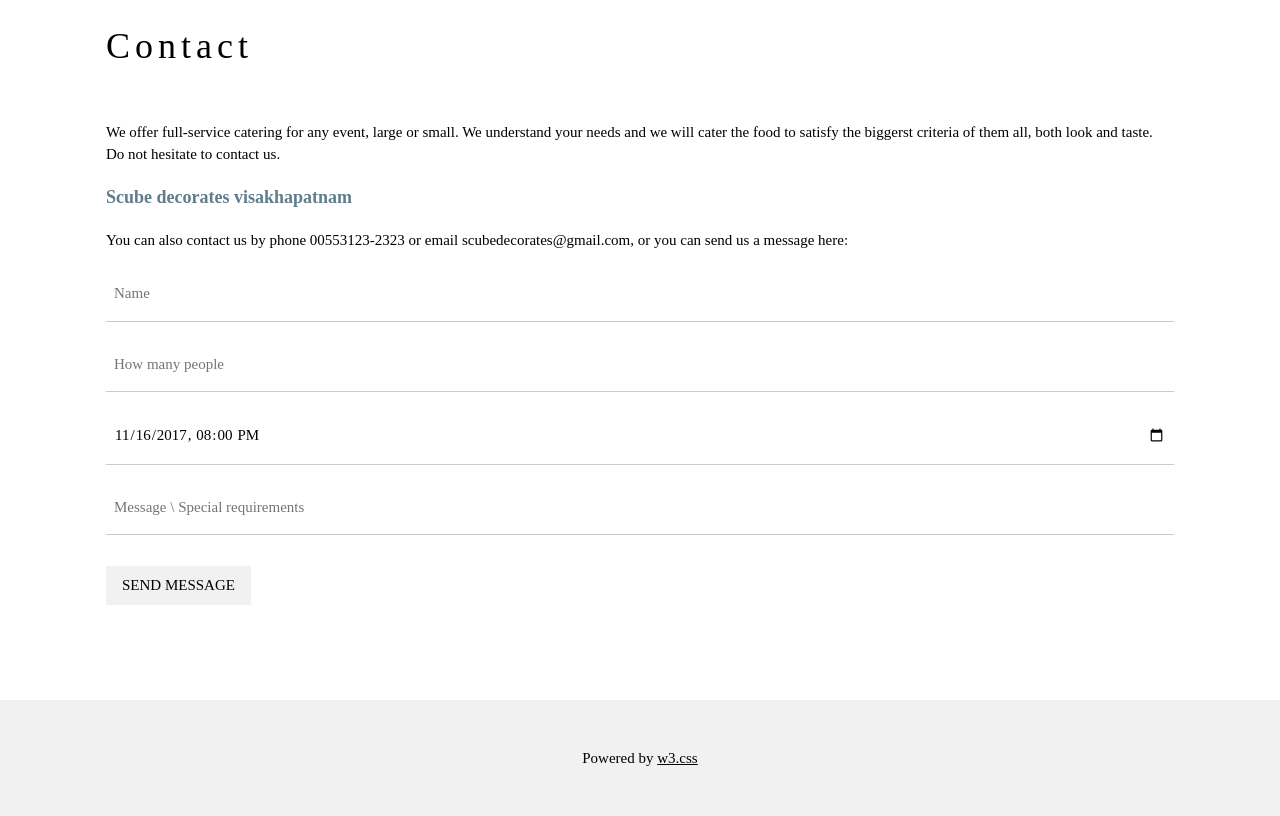
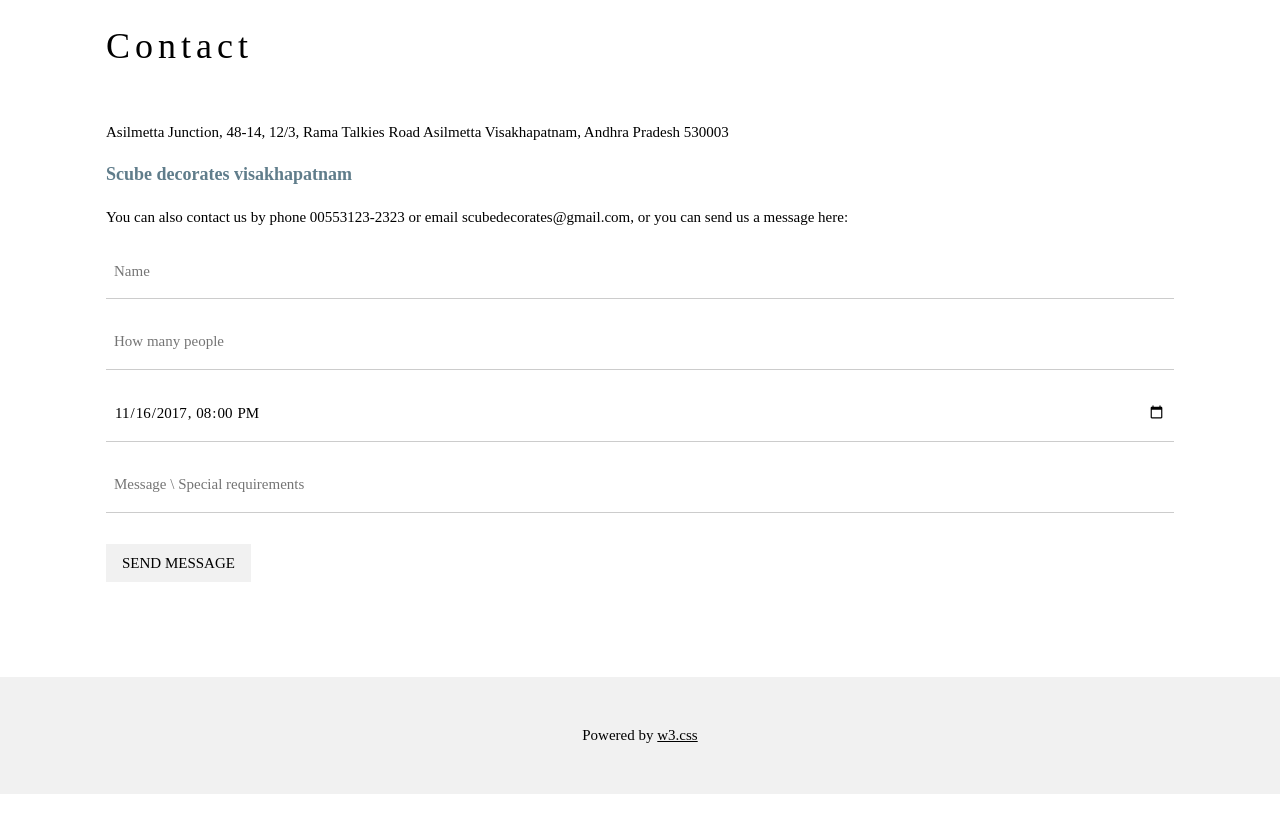
Before and after one commit to srinath1824/Scube_OAuth, a website: page public/home.html in a window 1280 px wide. Shown: the part 2060-2876 px from the top of the page. After the commit the page ends 2854 px from the top, so only its background shows below. Drawn offline with nearby package versions, Linux system fonts and the light colour scheme.

Commit message:
Update home.html

```diff
--- a/public/home.html
+++ b/public/home.html
@@ -83,9 +83,7 @@
         <!-- Contact Section -->
         <div class="w3-container w3-padding-64" id="contact">
             <h1>Contact</h1><br>
-            <p>We offer full-service catering for any event, large or small. We understand your needs and we will cater
-                the food to satisfy the biggerst criteria of them all, both look and taste. Do not hesitate to contact
-                us.</p>
+            <p>Asilmetta Junction, 48-14, 12/3, Rama Talkies Road Asilmetta Visakhapatnam, Andhra Pradesh 530003</p>
             <p class="w3-text-blue-grey w3-large"><b>Scube decorates visakhapatnam</b></p>
             <p>You can also contact us by phone 00553123-2323 or email scubedecorates@gmail.com, or you can send us a
                 message here:</p>
```
